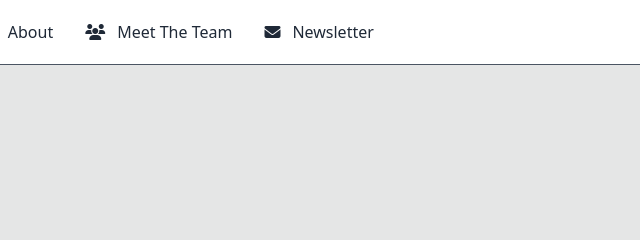
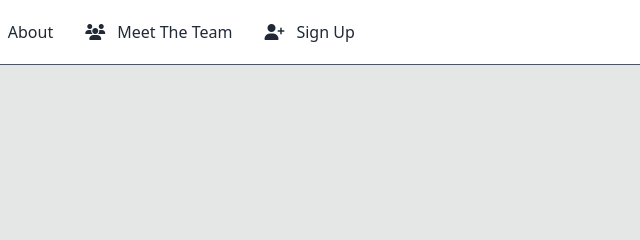
Before and after one commit to Advent-Of-Vue/event-website, an Astro site: page / in a window 1280 px wide. Shown: the top 240 px of the page, 258-898 px from the left. Built offline with nearby package versions, Linux system fonts and the light colour scheme; Astro itself is replaced by a stand-in of ours.

Commit message:
Rename newsletter section to sign up

```diff
--- a/src/components/NavItems.astro
+++ b/src/components/NavItems.astro
@@ -20,9 +20,9 @@ const { class: _class } = Astro.props as Props;
     </a>
   </li>
   <li>
-    <a href="#newsletter">
-      <i class="fa-solid fa-envelope"></i>
-      Newsletter
+    <a href="#sign-up">
+      <i class="fa-solid fa-user-plus"></i>
+      Sign Up
     </a>
   </li>
 </ul>
```
